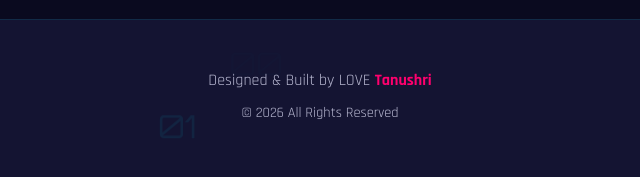
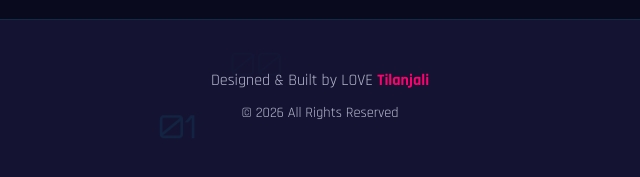
Before and after one commit to tanushriwarhade/ReachOut-Portfolio, a plain HTML site: page index.html in a window 1280 px wide. Shown: the part 5154-5331 px from the top of the page, 320-960 px from the left. Drawn offline with Linux system fonts and the light colour scheme; animation ran at ten frames a second.

Commit message:
Add files via upload

```diff
--- a/index.html
+++ b/index.html
@@ -491,7 +491,7 @@
     <!-- Footer -->
     <footer class="footer">
         <div class="footer-content">
-            <p>Designed & Built by LOVE <span class="highlight">Tanushri</span></p>
+            <p>Designed & Built by LOVE <span class="highlight">Tilanjali</span></p>
             <p class="footer-year">© 2026 All Rights Reserved</p>
         </div>
         <div class="footer-animation">
```
Also changed, not shown: script.js (line endings or trailing spaces), style.css (line endings or trailing spaces), 1 other file.
